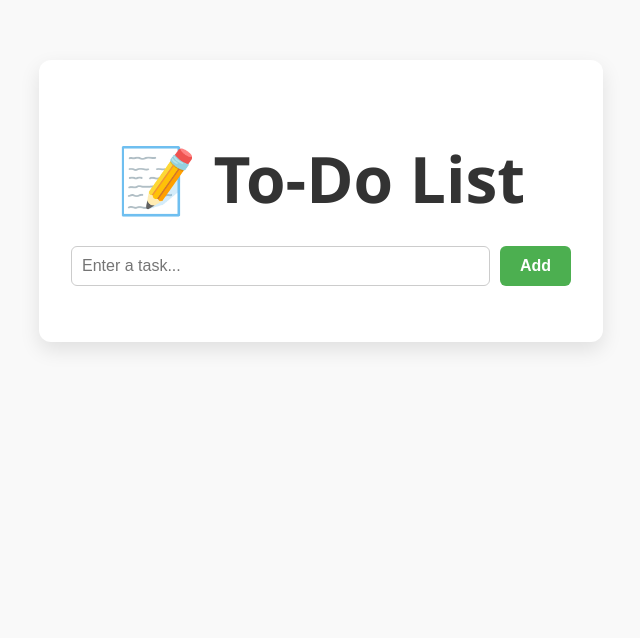
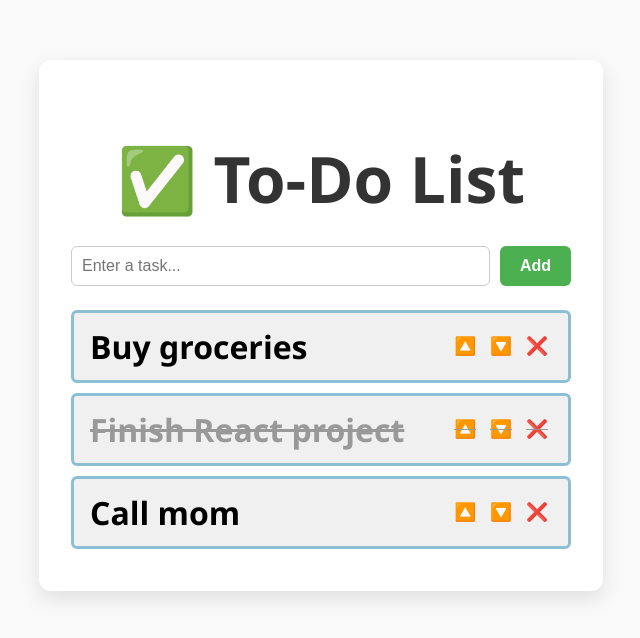
Before and after one commit to m-wakefield/react-list-app, a React (Vite) app in the folder my-react-app/: page / in a window 1280 px wide. Shown: the top 638 px of the page, without its empty margins (319-959 px from the left). Built offline with nearby package versions, Linux system fonts and the light colour scheme.

Commit message:
Update App.jsx

```diff
--- a/my-react-app/src/App.jsx
+++ b/my-react-app/src/App.jsx
@@ -2,13 +2,30 @@ import { useState } from 'react';
 import './App.css';
 
 function App() {
-  const [tasks, setTasks] = useState([]);
+ const [tasks, setTasks] = useState([
+  { text: 'Buy groceries', completed: false },
+  { text: 'Finish React project', completed: true },
+  { text: 'Call mom', completed: false }
+]);
+
   const [newTask, setNewTask] = useState('');
 
   const handleAddTask = () => {
     if (newTask.trim() === '') return;
-    setTasks([...tasks, newTask]);
+
+    const task = {
+      text: newTask,
+      completed: false
+    };
+
+    setTasks([...tasks, task]);
     setNewTask('');
+  };
+
+  const handleToggleTask = (index) => {
+    const updatedTasks = [...tasks];
+    updatedTasks[index].completed = !updatedTasks[index].completed;
+    setTasks(updatedTasks);
   };
 
   const handleDeleteTask = (index) => {
@@ -16,9 +33,27 @@ function App() {
     setTasks(updatedTasks);
   };
 
+  const moveTaskUp = (index) => {
+    if (index === 0) return;
+    const updatedTasks = [...tasks];
+    const temp = updatedTasks[index - 1];
+    updatedTasks[index - 1] = updatedTasks[index];
+    updatedTasks[index] = temp;
+    setTasks(updatedTasks);
+  };
+
+  const moveTaskDown = (index) => {
+    if (index === tasks.length - 1) return;
+    const updatedTasks = [...tasks];
+    const temp = updatedTasks[index + 1];
+    updatedTasks[index + 1] = updatedTasks[index];
+    updatedTasks[index] = temp;
+    setTasks(updatedTasks);
+  };
+
   return (
     <div className="app-container">
-      <h1>📝 To-Do List</h1>
+      <h1>✅ To-Do List</h1>
       <div className="input-group">
         <input
           type="text"
@@ -30,9 +65,20 @@ function App() {
       </div>
       <ul className="task-list">
         {tasks.map((task, index) => (
-          <li key={index}>
-            {task}
-            <button className="delete-btn" onClick={() => handleDeleteTask(index)}>❌</button>
+          <li
+            key={index}
+            className={task.completed ? 'completed' : ''}
+            onClick={() => handleToggleTask(index)}
+          >
+            <span>{task.text}</span>
+            <div className="task-actions">
+              <button onClick={(e) => { e.stopPropagation(); moveTaskUp(index); }}>🔼</button>
+              <button onClick={(e) => { e.stopPropagation(); moveTaskDown(index); }}>🔽</button>
+              <button className="delete-btn" onClick={(e) => {
+                e.stopPropagation();
+                handleDeleteTask(index);
+              }}>❌</button>
+            </div>
           </li>
         ))}
       </ul>
```
